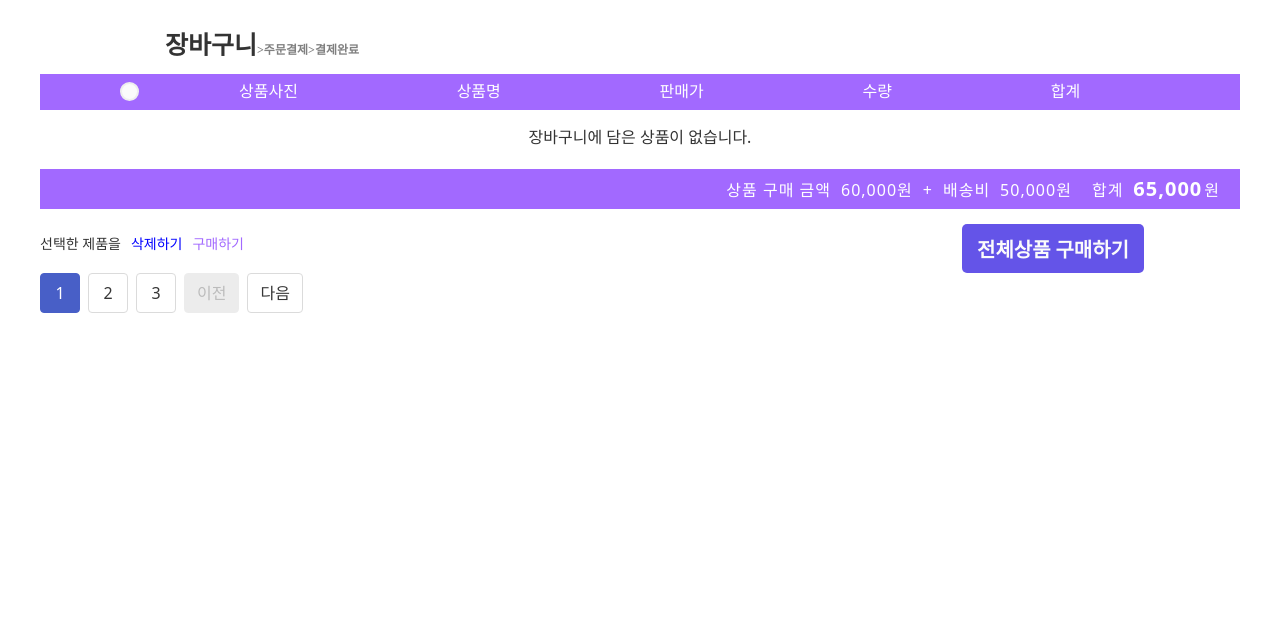
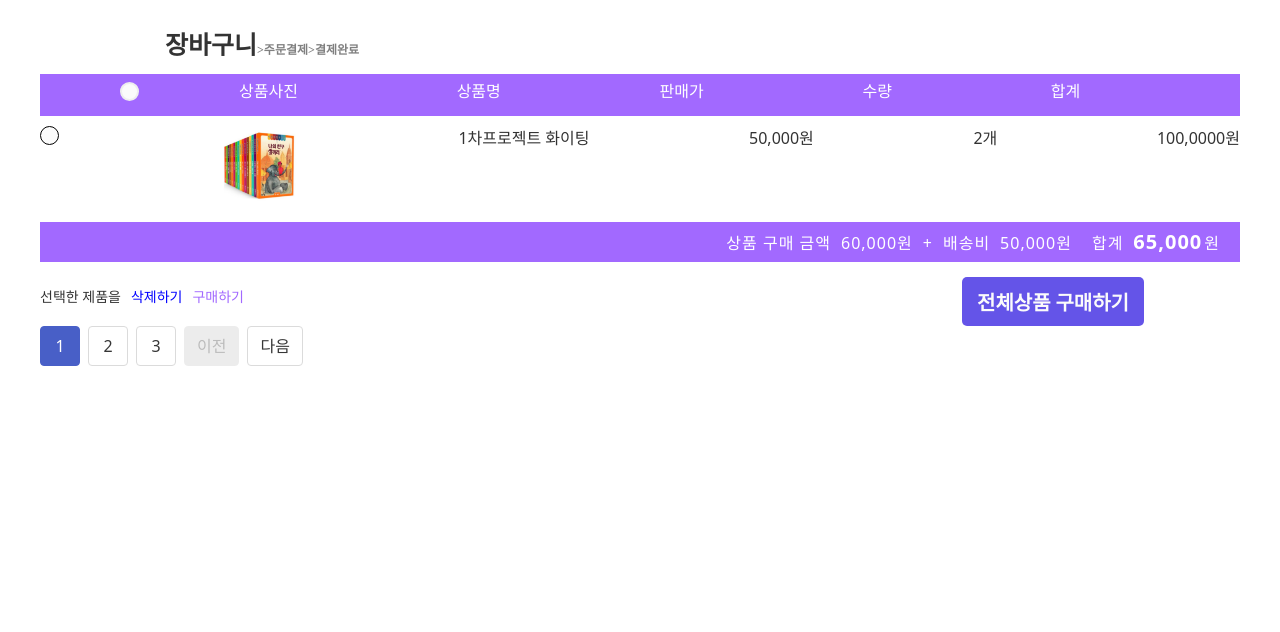
Before and after one commit to limvsme/node_start_kit, a plain HTML site: page src/views/cart/cart.html in a window 1280 px wide. Shown: the part 168-800 px from the top of the page. Drawn offline with nearby package versions, Linux system fonts and the light colour scheme; a web font is replaced by a local one.

Commit message:
카트 수정중2

```diff
--- a/src/views/cart/cart.css
+++ b/src/views/cart/cart.css
@@ -59,7 +59,7 @@ h1 {
   color: grey;
 }
 
-.root-list {
+.root-ul {
   display: flex;
   align-items: baseline;
   flex-basis: 950px;
@@ -82,8 +82,8 @@ h1 {
   padding-bottom: 5px;
 }
 
-.cart-upperli,
-.cart-lowerli {
+.cart-upperul,
+.cart-lowerul {
   display: flex;
   width: 1200px;
   padding-top: 5px;
@@ -93,7 +93,7 @@ h1 {
   color: white;
 }
 
-.rest-li {
+.upper-rest {
   display: flex;
   flex-basis: 1000px;
   margin: 0 auto;
@@ -103,12 +103,35 @@ h1 {
 
 
 .empty-cart {
-  display: flex;
+  display: none;
   justify-content: center;
   margin: 10px auto 20px;
 }
 
-.cart-lowerli {
+
+/*장바구니 메인 */
+
+#main-container {
+  display: flex;
+  justify-content: center;
+  margin: 0 auto;
+  padding-bottom: 5px;
+}
+
+.main-ul {
+  display: flex;
+  justify-content: space-between;
+  width: 1200px;
+  padding-top: 5px;
+  padding-bottom: 5px;
+  font-size: 16px;
+  color: #333333;
+}
+
+
+
+/* 카트 하단줄 */
+.cart-lowerul {
   justify-content: flex-end;
   align-items: baseline;
   letter-spacing: 1px;
@@ -161,12 +184,7 @@ h1 {
   padding-bottom: 10px;
 }
 
-@media (max-width: 650px) {
-  .order-list {
-    overflow-x: scroll;
-    justify-content: flex-start;
-  }
-}
+
 .confirm,
 .delete-item {
   margin-right: 10px;
@@ -185,7 +203,7 @@ h1 {
   cursor: pointer;
 }
 
-/* 체크박스 디자인 */
+    /* 체크박스 디자인 */
 
     input[type="checkbox"] {
         appearance: none;
@@ -227,12 +245,18 @@ h1 {
       transform: translateX(80px);
     }
 
+    #select-each {
+      border: 1px solid black;
+    }
+
     @media (max-width: 1200px) {
       #select-all {
         transform: translateX(25px);
         margin-right: 20px;
+        transition: 0.3s ease;
       }
     }
+
 
     #page-container {
       display: flex;
@@ -242,6 +266,7 @@ h1 {
       padding-bottom: 5px;
     }
 
+/* 버튼 디자인 */
 .btn-parent {
   display: flex;
   flex-basis: 900px;
@@ -260,7 +285,13 @@ h1 {
   color: #fbfbfb;
 }
 
-/* footer */
+
+
+
+
+
+
+/* 임시 footer */
 #footer-container {
   width: 100%;
   display: flex;
--- a/src/views/cart/cart.html
+++ b/src/views/cart/cart.html
@@ -27,38 +27,52 @@
         </header>
                         <h1><a href="index.html">Wonderland</a></h1>
 
-            <ul id="root-container">
-              <li class="root-list">
-                <span class="shopping-cart">장바구니</span>
-                <span>></span>
-                <span>주문결제</span>
-                <span>></span>
-                <span>결제완료</span>
+            <div id="root-container">
+              <ul class="root-ul">
+                <li class="shopping-cart">장바구니</li>
+                <li>></span>
+                <li>주문결제</li>
+                <li>></li>
+                <li>결제완료</li>
+              </ul>
+            </div>
+
+            <div id="upper-container">
+              <ul class="cart-upperul">
+                <li>
+                  <input type="checkbox" id="select-all">
                 </li>
-            </ul>
-
-            <ul id="upper-container">
-              <li class="cart-upperli">
-                    <input type="checkbox" id="select-all">
-                    <label for="select-all"></label>
-                  <div class="rest-li">
+                <li class="upper-rest">
                   <span class="li-image">상품사진</span>
                   <span class="li-name">상품명</span>
                   <span class="li-price">판매가</span>
                   <span class="li-quantity">수량</span>
                   <span class="li-total">합계</span>
-                  </div>
                 </li>
               </ul>
+            </div>
                 <!--빈카트-->
                 <span class="empty-cart">장바구니에 담은 상품이 없습니다.</span>
                 <!--상품 담길시-->
-            <div
+                <div id="main-container">
+                  <ul class="main-ul">
+                    <li class="btn-list">
+                      <input type="checkbox" id="select-each">
+                    </li>
+                      <li class="image-list">
+                        <img src="../../images/cart-sample.jpg" width="80px" height="80px" alt="카트 1번">
+                      </li>
 
+                      <li class="item-list"><span>1차프로젝트 화이팅</span></li>
+                      <li class="price-list"><span>50,000원</span></li>
+                      <li class="quantity-list"><span>2개</span></li>
+                      <li class="total-list"><span>100,0000원</span></li>
+                  </ul>
+                </div>
 
 
             <div id="lower-container">
-              <ul class="cart-lowerli">
+              <ul class="cart-lowerul">
                       <li class="lower-price">상품 구매 금액</li>
                       <li class="lower-emptyprice">60,000</li>
                       <li class="lower-unit1">원</li>
```
Also changed, not shown: src/images/cart-sample.jpg (added). Lines whose indentation alone changed are shown as unchanged.
